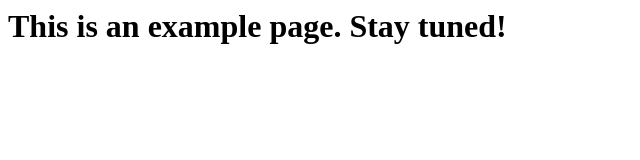
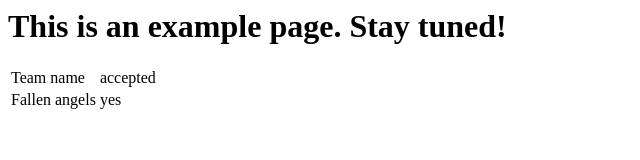
Before and after one commit to zdanowiczkonrad/VB2015, a website: page public/index.html in a window 1280 px wide. Shown: the whole page, without its empty margins (0-640 px from the left). Drawn offline with Linux system fonts and the light colour scheme.

Commit message:
added table

```diff
--- a/public/index.html
+++ b/public/index.html
@@ -3,6 +3,14 @@
 	<head><title>Nokia Volleyball Cup 2015</title></head>
 	<body>
 		<h1>This is an example page. Stay tuned!</h1>
+		<table>
+		<tr>
+		<td>Team name</td><td>accepted</td>
+		</tr>
+		<tr>
+		<td>Fallen angels</td><td>yes</td>
+		</tr>
+		</table>
 	</body>
 
 </html>
```
